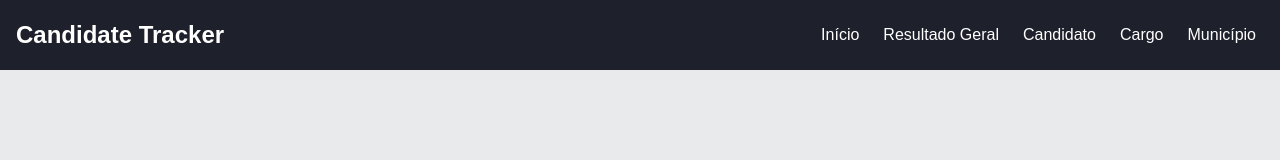
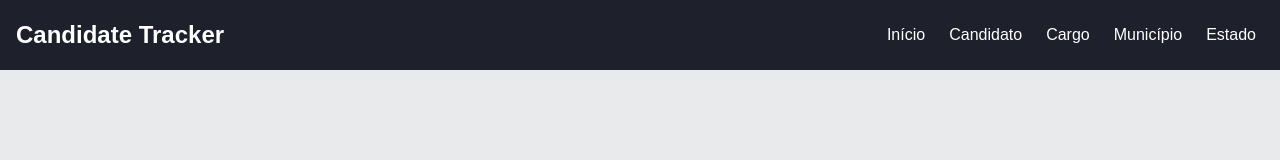
Before and after one commit to brevsc/PROG3-AVAL2, a website: page client/components/menu.html in a window 1280 px wide. Drawn offline with Linux system fonts and the light colour scheme.

```diff
--- a/client/components/menu.html
+++ b/client/components/menu.html
@@ -18,10 +18,10 @@
       </button>
       <ul id="menu" role="menu">
         <li><a href="/">Início</a></li>
-        <li><a href="/">Resultado Geral</a></li>
         <li><a href="/">Candidato</a></li>
         <li><a href="/">Cargo</a></li>
         <li><a href="/">Município</a></li>
+        <li><a href="/">Estado</a></li>
       </ul>
     </nav>
   </header>
```
Also changed, not shown: client/templates/municipios.html (+1 -1 lines).
